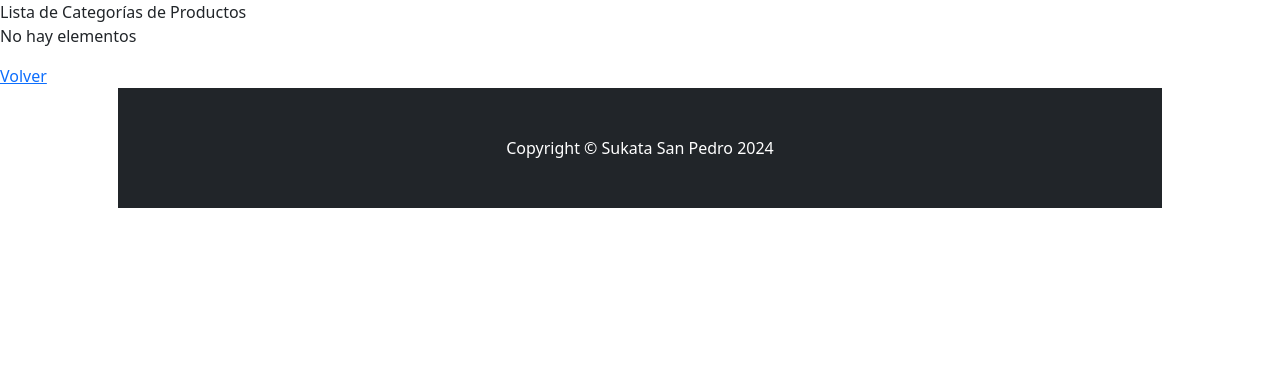
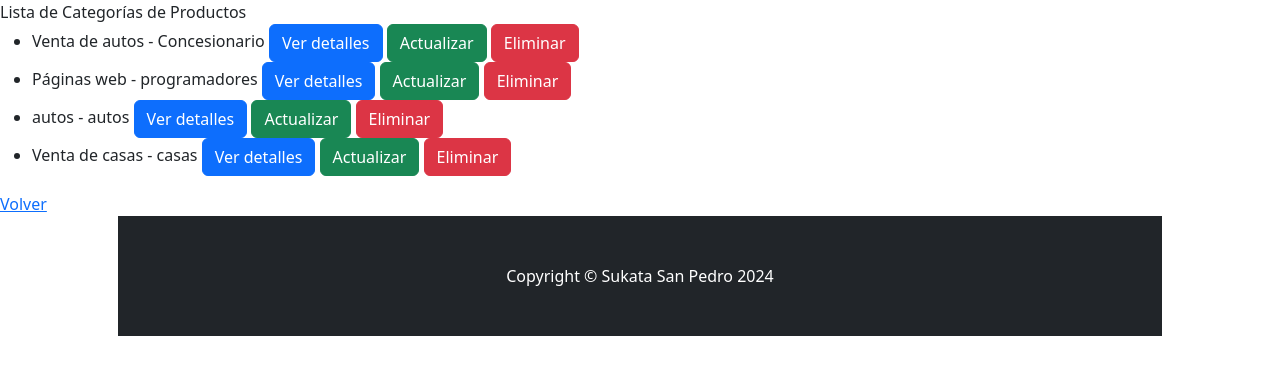
Before and after one commit to valentincabrera7/AppWeb, a Django app: page /producto/productocategoria/list/ in a window 1280 px wide. Shown: the part 56-431 px from the top of the page. Run offline with Django 5.2, Linux system fonts and the light colour scheme; data comes from the database, SQL or seed files in the repository; both versions use the stored data as it was after the commit; some libraries are stand-ins or nearby versions.

Commit message:
add: cambiado parametro en templates

```diff
--- a/project/apps/producto/templates/producto/productocategoria_list.html
+++ b/project/apps/producto/templates/producto/productocategoria_list.html
@@ -5,14 +5,14 @@
 {% endblock INDEX_TITULO %}
 
 {% block INDEX_CONTENIDO %}
-    {% if categorias %}
+    {% if object_list %}
         <ul>
-            {% for categoria in categorias %}
+            {% for object in object_list %}
                 <li>
-                    {{ categoria.nombre }} - {{ categoria.descripcion }}
-                    <a href="{% url 'producto:productocategoria_detail' categoria.id %}">Ver detalles</a>
-                    <a href="{% url 'producto:productocategoria_update' categoria.id %}">Actualizar</a>
-                    <a href="{% url 'producto:productocategoria_delete' categoria.id %}">Eliminar</a>
+                    {{ object.nombre }} - {{ object.descripcion }}
+                    <a href="{% url 'producto:productocategoria_detail' object.id %}" class="btn btn-primary">Ver detalles</a>
+                    <a href="{% url 'producto:productocategoria_update' object.id %}" class="btn btn-success">Actualizar</a>
+                    <a href="{% url 'producto:productocategoria_delete' object.id %}" class="btn btn-danger">Eliminar</a>
                 </li>
             {% endfor %}
         </ul>
```
Also changed, not shown: project/db.sqlite3.
